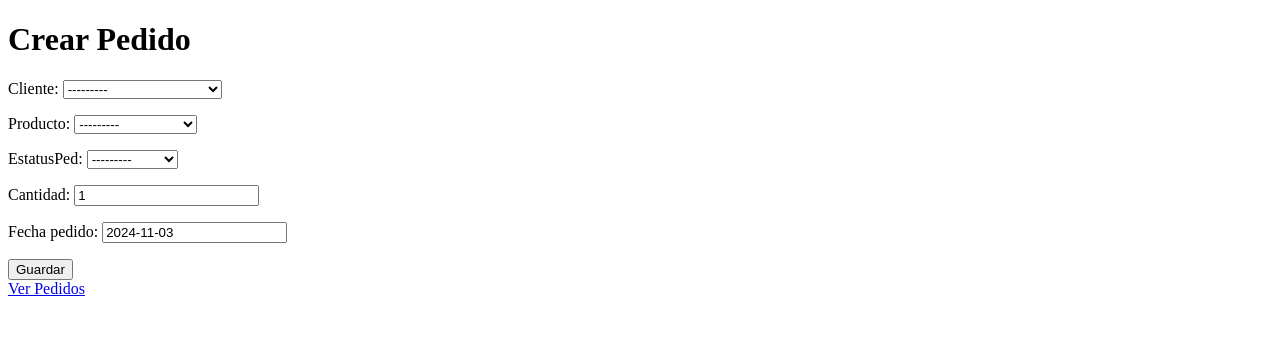
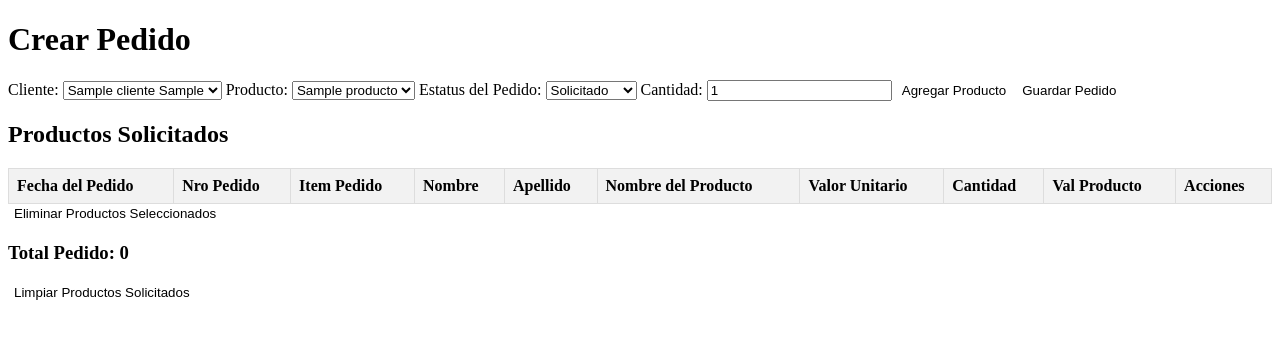
Before and after one commit to fabianr82/Pedidos_1-Nov, a Django app: page /inicio/crear_pedido/ in a window 1280 px wide. Shown: the top 339 px of the page. Run offline with Django 4.2, Linux system fonts and the light colour scheme; a user stored in the database is signed in; tables that the repository leaves empty hold one stand-in row (values such as "Sample post"); lists and menus that the app fills with data are empty.

Commit message:
Pedidos_03112024_6am

```diff
--- a/pedidos/templates/pedidos/crear_pedido.html
+++ b/pedidos/templates/pedidos/crear_pedido.html
@@ -3,14 +3,104 @@
 <head>
     <meta charset="UTF-8">
     <title>Crear Pedido</title>
+    <style>
+        /* Estilos opcionales para mejorar la apariencia */
+        table {
+            width: 100%;
+            border-collapse: collapse;
+            margin-top: 20px;
+        }
+        th, td {
+            border: 1px solid #ddd;
+            padding: 8px;
+            text-align: left;
+        }
+        th {
+            background-color: #f2f2f2;
+        }
+        h2, h3 {
+            margin-top: 20px;
+        }
+        button {
+            background-color: transparent;
+            border: none;
+            cursor: pointer;
+        }
+    </style>
 </head>
 <body>
     <h1>Crear Pedido</h1>
     <form method="post">
         {% csrf_token %}
-        {{ form.as_p }}
-        <button type="submit">Guardar</button>
+        <label for="cliente">Cliente:</label>
+        <select name="cliente" id="cliente" required>
+            {% for cliente in clientes %}
+                <option value="{{ cliente.id }}">{{ cliente.nombre }} {{ cliente.apellido }}</option>
+            {% endfor %}
+        </select>
+
+        <label for="producto">Producto:</label>
+        <select name="producto" id="producto" required>
+            {% for producto in productos %}
+                <option value="{{ producto.id }}">{{ producto.nombre }}</option>
+            {% endfor %}
+        </select>
+
+        <label for="EstatusPed">Estatus del Pedido:</label>
+        <select name="EstatusPed" id="EstatusPed" required>
+            <option value="Solicitado">Solicitado</option>
+            <option value="Confirmado">Confirmado</option>
+            <option value="Entregado">Entregado</option>
+        </select>
+
+        <label for="cantidad">Cantidad:</label>
+        <input type="number" name="cantidad" id="cantidad" value="1" min="1" required>
+
+        <button type="submit" name="agregar_producto">Agregar Producto</button>
+        <button type="submit" name="guardar_pedido">Guardar Pedido</button>
     </form>
-    <a href="{% url 'ver_pedidos' %}">Ver Pedidos</a>
+
+    <h2>Productos Solicitados</h2>
+    <form method="post">
+        {% csrf_token %}
+        <table>
+            <tr>
+                <th>Fecha del Pedido</th>
+                <th>Nro Pedido</th>
+                <th>Item Pedido</th>
+                <th>Nombre</th>
+                <th>Apellido</th>
+                <th>Nombre del Producto</th>
+                <th>Valor Unitario</th>
+                <th>Cantidad</th>
+                <th>Val Producto</th>
+                <th>Acciones</th>
+            </tr>
+            {% for producto in productos_solicitados %}
+            <tr>
+                <td>{{ producto.fecha_pedido }}</td>
+                <td>{{ producto.nro_pedido }}</td>
+                <td>{{ producto.item_pedido }}</td>
+                <td>{{ cliente_seleccionado.nombre }}</td>
+                <td>{{ cliente_seleccionado.apellido }}</td>
+                <td>{{ producto.nombre }}</td>
+                <td>{{ producto.valor_unitario }}</td>
+                <td>{{ producto.cantidad }}</td>
+                <td>{{ producto.val_producto }}</td>
+                <td>
+                    <input type="checkbox" name="eliminar_fila" value="{{ forloop.counter0 }}"> <!-- Cuadro de check -->
+                </td>
+            </tr>
+            {% endfor %}
+        </table>
+        <button type="submit" name="eliminar_productos_seleccionados">Eliminar Productos Seleccionados</button>
+    </form>
+
+    <h3>Total Pedido: {{ total_pedido }}</h3>
+
+    <form method="post">
+        {% csrf_token %}
+        <button type="submit" name="limpiar_productos">Limpiar Productos Solicitados</button>
+    </form>
 </body>
 </html>
--- a/pedidos/urls.py
+++ b/pedidos/urls.py
@@ -18,4 +18,7 @@ urlpatterns = [
     path('ver_pedidos/', views.ver_pedidos, name='ver_pedidos'),
     path('enviar_mensajes/', views.enviar_mensajes, name='enviar_mensajes'),
     path('ubicacion_clientes/', views.ubicacion_clientes, name='ubicacion_clientes'),
+
+    path('inicio/editar_producto/<int:nro_pedido>/<int:item_pedido>/', views.editar_producto, name='editar_producto'),
+    path('inicio/eliminar_producto/<int:nro_pedido>/<int:item_pedido>/', views.eliminar_producto, name='eliminar_producto'),
 ]
--- a/pedidos/views.py
+++ b/pedidos/views.py
@@ -6,6 +6,7 @@ from django.contrib import messages
 from .forms import EmpresaForm, UserSistemForm, ClienteForm, ProductoForm, PedidoForm, PortadaForm
 from .models import Empresa, UserSistem, Cliente, Producto, Pedido, Portada
 import json
+from datetime import datetime
 
 # Vista para la página de inicio
 @login_required
@@ -93,14 +94,98 @@ def crear_producto(request):
 
 @login_required
 def crear_pedido(request):
+    productos_solicitados = request.session.get('productos_solicitados', [])
+    total_pedido = sum(producto['val_producto'] for producto in productos_solicitados)
+
     if request.method == 'POST':
-        form = PedidoForm(request.POST)
-        if form.is_valid():
-            form.save()
-            return redirect('ver_pedidos')
-    else:
-        form = PedidoForm()
-    return render(request, 'pedidos/crear_pedido.html', {'form': form})
+        if 'limpiar_productos' in request.POST:
+            request.session['productos_solicitados'] = []
+            messages.success(request, "Productos solicitados eliminados correctamente.")
+            return redirect('crear_pedido')
+
+        if 'eliminar_productos_seleccionados' in request.POST:
+            # Recibir los índices de las filas seleccionadas para eliminar
+            indices_a_eliminar = request.POST.getlist('eliminar_fila')
+            if indices_a_eliminar:
+                # Convertir los índices a enteros y eliminar en orden inverso para evitar problemas
+                indices_a_eliminar = sorted([int(i) for i in indices_a_eliminar], reverse=True)
+                for index in indices_a_eliminar:
+                    if 0 <= index < len(productos_solicitados):
+                        productos_solicitados.pop(index)
+                request.session['productos_solicitados'] = productos_solicitados
+                messages.success(request, "Productos seleccionados eliminados correctamente.")
+
+            # Recalcular el total después de la eliminación
+            total_pedido = sum(producto['val_producto'] for producto in productos_solicitados)
+
+        elif 'agregar_producto' in request.POST:
+            producto_id = request.POST.get('producto')
+            cantidad = int(request.POST.get('cantidad', 1))
+
+            if producto_id and cantidad > 0:
+                producto = Producto.objects.get(id=producto_id)
+                val_producto = float(producto.valor_unitario) * cantidad
+
+                nro_pedido = request.session.get('nro_pedido', 1)
+                item_pedido = len(productos_solicitados) + 1
+
+                productos_solicitados.append({
+                    'id': producto.id,
+                    'nro_pedido': nro_pedido,
+                    'item_pedido': item_pedido,
+                    'nombre': producto.nombre,
+                    'marca': producto.marca,
+                    'descripcion': producto.descripcion,
+                    'valor_unitario': float(producto.valor_unitario),
+                    'cantidad': cantidad,
+                    'val_producto': val_producto,
+                    'fecha_pedido': datetime.now().strftime('%Y-%m-%d')
+                })
+                request.session['productos_solicitados'] = productos_solicitados
+                messages.success(request, "Producto agregado a la lista.")
+
+            total_pedido = sum(producto['val_producto'] for producto in productos_solicitados)
+
+        elif 'guardar_pedido' in request.POST:
+            cliente_id = request.POST.get('cliente')
+            estatus_pedido = request.POST.get('EstatusPed')
+            fecha_pedido = datetime.now().strftime('%Y-%m-%d')
+
+            if cliente_id and productos_solicitados:
+                cliente = Cliente.objects.get(id=cliente_id)
+
+                for producto_data in productos_solicitados:
+                    producto = Producto.objects.get(id=producto_data['id'])
+
+                    ultimo_pedido = Pedido.objects.filter(nro_pedido=producto_data['nro_pedido']).order_by('-item_pedido').first()
+                    item_pedido = (ultimo_pedido.item_pedido + 1) if ultimo_pedido else 1
+
+                    Pedido.objects.create(
+                        nro_pedido=producto_data['nro_pedido'],
+                        cliente=cliente,
+                        producto=producto,
+                        EstatusPed=estatus_pedido,
+                        cantidad=producto_data['cantidad'],
+                        fecha_pedido=fecha_pedido,
+                        item_pedido=item_pedido
+                    )
+
+                request.session['productos_solicitados'] = []
+                messages.success(request, "Pedido guardado correctamente.")
+                return redirect('inicio')
+
+    productos = Producto.objects.all()
+    clientes = Cliente.objects.all()
+    cliente_id = request.POST.get('cliente') if request.method == 'POST' else None
+    cliente = Cliente.objects.get(id=cliente_id) if cliente_id else None
+
+    return render(request, 'pedidos/crear_pedido.html', {
+        'productos': productos,
+        'clientes': clientes,
+        'productos_solicitados': productos_solicitados,
+        'total_pedido': total_pedido,
+        'cliente_seleccionado': cliente
+    })
 
 # Vistas para listar entidades
 @login_required
@@ -151,12 +236,10 @@ def enviar_mensajes(request):
 # Vista para la ubicación de clientes en Google Maps
 @login_required
 def ubicacion_clientes(request):
-    # Obtener todos los pedidos relacionados con los clientes
     pedidos = Pedido.objects.select_related('cliente', 'producto').all()
     clientes_data = []
 
     for pedido in pedidos:
-        # Agregar los datos del cliente y el pedido a la lista
         clientes_data.append({
             'nombre': f"{pedido.cliente.nombre} {pedido.cliente.apellido}",
             'coordenadas': pedido.cliente.coordenadas,
@@ -164,13 +247,29 @@ def ubicacion_clientes(request):
             'estatus_pedido': pedido.EstatusPed
         })
 
-    # Preparar el contexto para enviarlo al template
     context = {
         'clientes_json': json.dumps(clientes_data),
-        'google_maps_api_key': settings.GOOGLE_MAPS_API_KEY  # Reemplaza con tu clave de API de Google Maps
+        'google_maps_api_key': settings.GOOGLE_MAPS_API_KEY
     }
     return render(request, 'pedidos/ubicacion_clientes.html', context)
 
 @login_required
 def productos(request):
     return render(request, 'pedidos/productos.html')
+
+# Vistas para editar y eliminar productos en un pedido
+@login_required
+def editar_producto(request, nro_pedido, item_pedido):
+    producto = Pedido.objects.get(nro_pedido=nro_pedido, item_pedido=item_pedido)
+    if request.method == 'POST':
+        producto.cantidad = request.POST.get('cantidad')
+        producto.save()
+        return redirect('crear_pedido')
+
+    return render(request, 'pedidos/editar_producto.html', {'producto': producto})
+
+@login_required
+def eliminar_producto(request, nro_pedido, item_pedido):
+    producto = Pedido.objects.get(nro_pedido=nro_pedido, item_pedido=item_pedido)
+    producto.delete()
+    return redirect('crear_pedido')
```
Also changed, not shown: pedidos/models.py (+27 -2 lines), pedidos/migrations/0002_pedido_item_pedido_pedido_nro_pedido_and_more.py (added).
